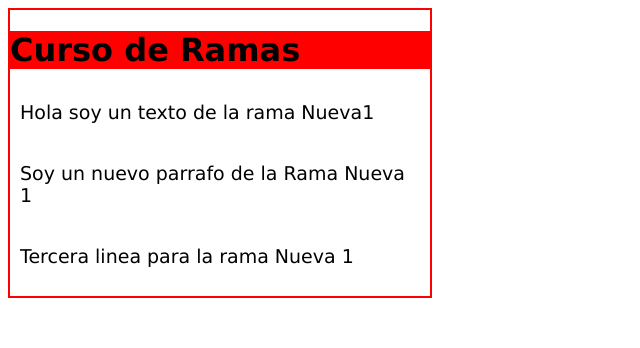
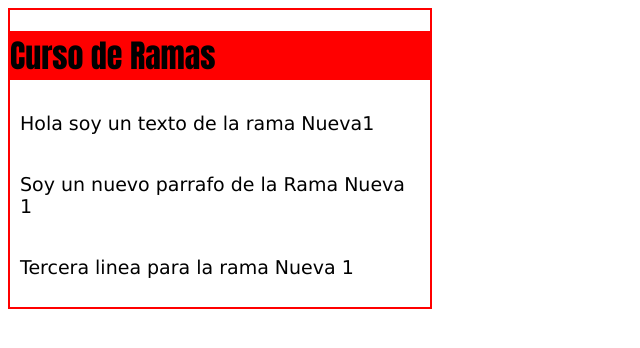
Before and after one commit to molinojopiento/proyectoUno, a plain HTML site: page index.html in a window 1280 px wide. Shown: the whole page, without its empty margins (0-640 px from the left). Drawn offline with Linux system fonts and the light colour scheme.

Commit message:
Le cambiamos la letra a h1 a IMPACT

```diff
--- a/estilos.css
+++ b/estilos.css
@@ -6,7 +6,7 @@ p {
 }
 
 h1{
-    font-family: 'Lucida Sans', 'Lucida Sans Regular', 'Lucida Grande', 'Lucida Sans Unicode', Geneva, Verdana, sans-serif;
+    font-family: Impact, Haettenschweiler, 'Arial Narrow Bold', sans-serif;
     background-color: red;
 }
 
```
